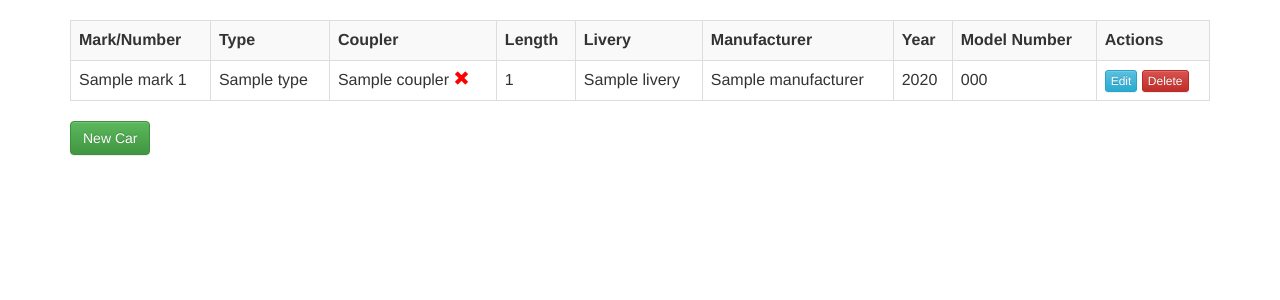
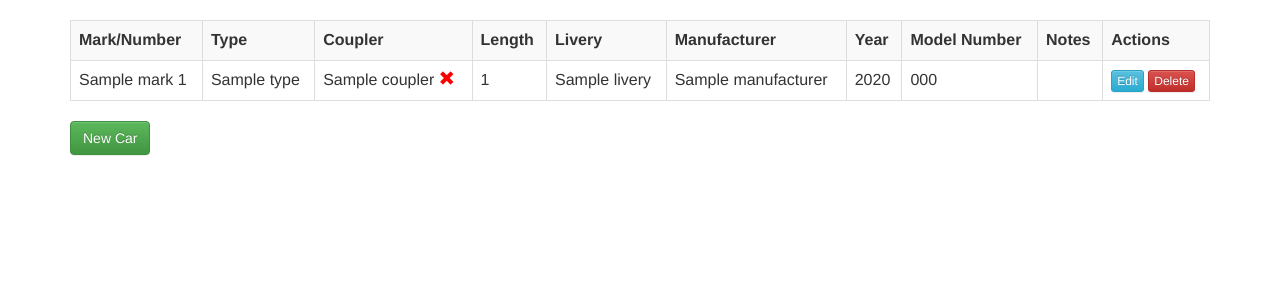
Before and after one commit to bkeifer/MRDB, a Django app: template inventory/templates/carList.html in a window 1280 px wide. Shown: the part 52-352 px from the top of the page. Run offline with Django 3.2, Linux system fonts and the light colour scheme; the template is opened without the code that fills it: most values are stand-ins (such as "Sample title", 1, 10 or a date in 2020); some libraries are stand-ins or nearby versions.

Commit message:
Add a notes text field for all rolling stock

```diff
--- a/inventory/forms.py
+++ b/inventory/forms.py
@@ -7,7 +7,7 @@ class CarForm(forms.ModelForm):
 
     class Meta:
         model = Car
-        fields = ('railroad', 'number', 'type', 'length', 'livery', 'coupler', 'couplerTuned', 'manufacturer', 'year', 'modelnumber', 'stocktype')
+        fields = ('railroad', 'number', 'type', 'length', 'livery', 'coupler', 'couplerTuned', 'manufacturer', 'year', 'modelnumber', 'stocktype', 'notes')
 
 
 class CarTypeForm(forms.ModelForm):
@@ -28,7 +28,7 @@ class LocomotiveForm(forms.ModelForm):
     # stocktype = forms.IntegerField(widget=forms.HiddenInput(), initial=1)
     class Meta:
         model = Locomotive
-        fields = ('railroad', 'manufacturer', 'number', 'address', 'livery', 'coupler', 'couplerTuned', 'length', 'power', 'stocktype', 'year', 'modelnumber', 'make', 'model', 'power', 'axles')
+        fields = ('railroad', 'manufacturer', 'number', 'address', 'livery', 'coupler', 'couplerTuned', 'length', 'power', 'stocktype', 'year', 'modelnumber', 'make', 'model', 'power', 'axles', 'notes')
 
 
 class MakeForm(forms.ModelForm):
--- a/inventory/models.py
+++ b/inventory/models.py
@@ -89,6 +89,7 @@ class RollingStock(models.Model):
     stocktype = models.ForeignKey(StockType, on_delete=models.CASCADE)
     year = models.IntegerField(null=True, blank=True)
     modelnumber = models.CharField(max_length=20, null=True, blank=True)
+    notes = models.TextField(null=True, blank=True)
 
     class Meta:
         abstract = True
--- a/inventory/templates/carList.html
+++ b/inventory/templates/carList.html
@@ -15,6 +15,7 @@
             <th>Manufacturer</th>
             <th>Year</th>
             <th>Model Number</th>
+            <th>Notes</th>
             <th>Actions</th>
         </tr>
         {% for car in carList %}
@@ -34,6 +35,11 @@
           <td>{{ car.manufacturer|default_if_none:'' }}</td>
           <td>{{ car.year|default_if_none:'' }}</td>
           <td>{{ car.modelnumber|default_if_none:'' }}</td>
+          <td>
+            {% if car.notes %}
+              <span class="glyphicon glyphicon-list" aria-hidden="true">
+            {% endif %}
+          </td>
             <td>
                 <a class="btn btn-xs btn-info" href="/car/{{car.id}}/edit">Edit</a>
                 <a class="btn btn-xs btn-danger" href="/car/{{car.id}}/delete">Delete</a>
--- a/inventory/templates/locomotiveList.html
+++ b/inventory/templates/locomotiveList.html
@@ -19,6 +19,7 @@
             <th>Manufacturer</th>
             <th>Year</th>
             <th>Model Number</th>
+            <th>Notes</th>
             <th>Actions</th>
         </tr>
         {% for locomotive in locomotiveList %}
@@ -42,6 +43,11 @@
           <td>{{ locomotive.manufacturer|default_if_none:'' }}</td>
           <td>{{ locomotive.year|default_if_none:'' }}</td>
           <td>{{ locomotive.modelnumber|default_if_none:'' }}</td>
+          <td>
+            {% if locomotive.notes %}
+              <span class="glyphicon glyphicon-list" aria-hidden="true">
+            {% endif %}
+          </td>
             <td>
                 <a class="btn btn-xs btn-info" href="/locomotive/{{locomotive.id}}/edit">Edit</a>
                 <a class="btn btn-xs btn-danger" href="/locomotive/{{locomotive.id}}/delete">Delete</a>
```
Also changed, not shown: inventory/migrations/0015_auto_20170129_2247.py (added).
